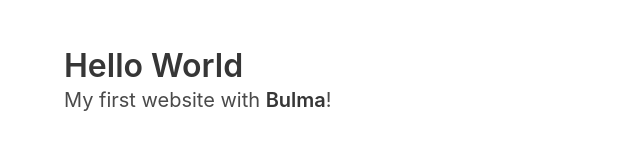
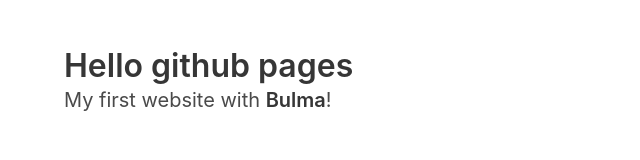
Before and after one commit to yogiex/dashui, a website: page index.html in a window 1280 px wide. Shown: the whole page, without its empty margins (0-640 px from the left). Drawn offline with nearby package versions, Linux system fonts and the light colour scheme.

Commit message:
fixing index.html

```diff
--- a/index.html
+++ b/index.html
@@ -10,7 +10,7 @@
   <section class="section">
     <div class="container">
       <h1 class="title">
-        Hello World
+        Hello github pages
       </h1>
       <p class="subtitle">
         My first website with <strong>Bulma</strong>!
```
